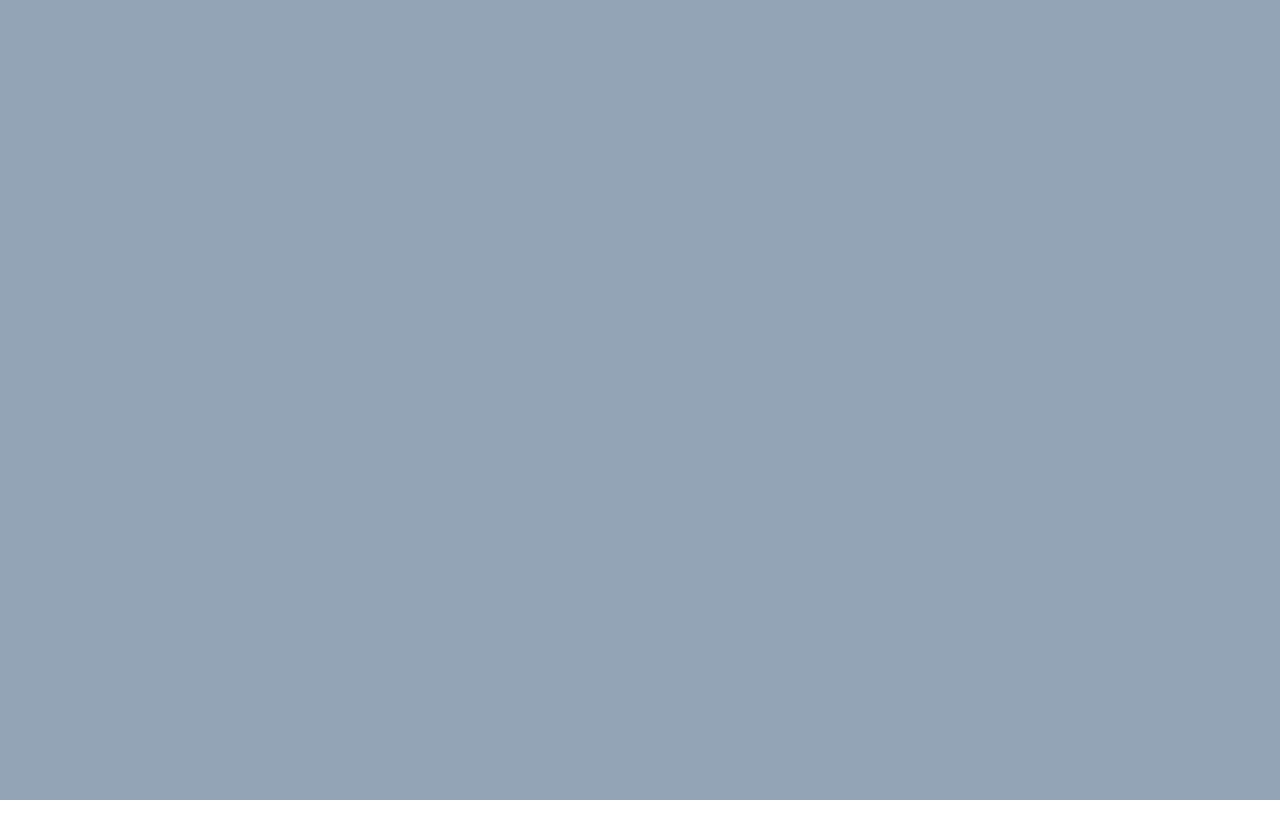
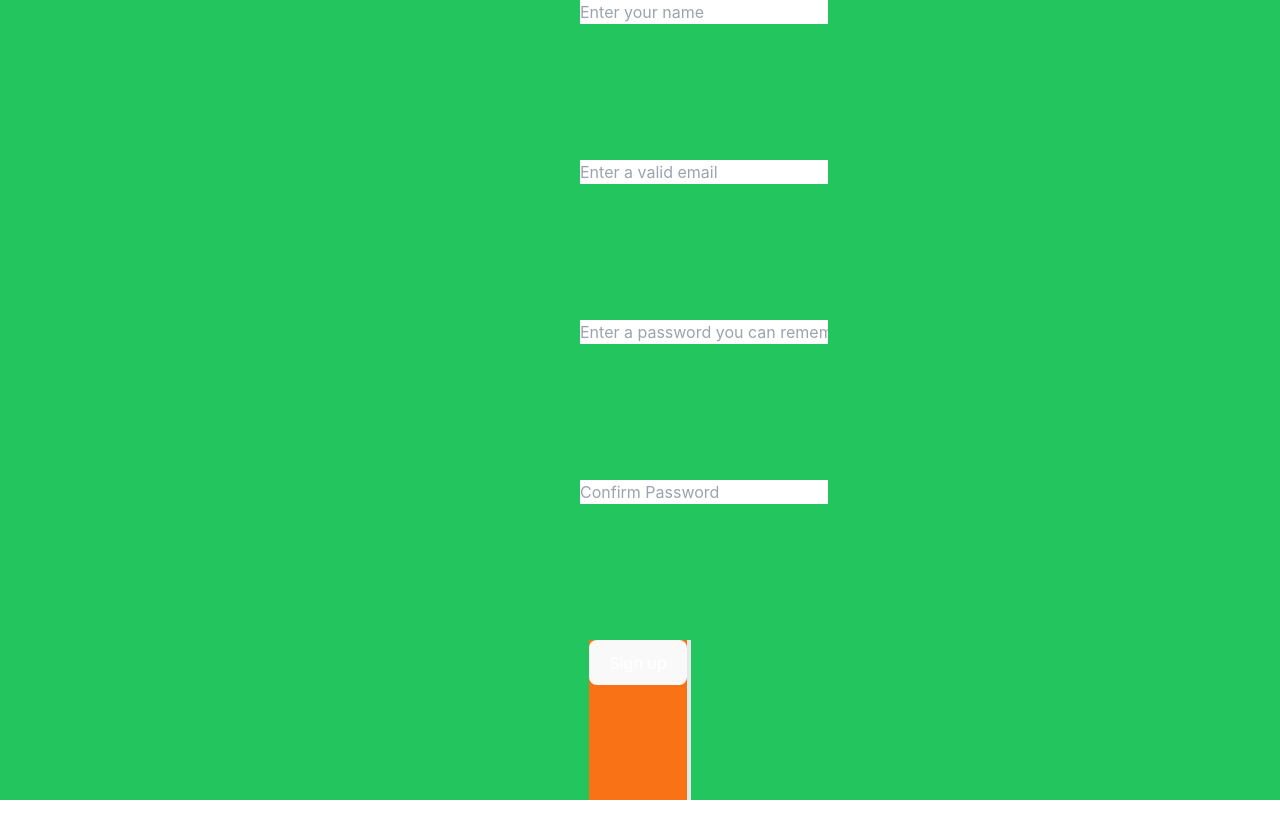
Before and after one commit to dev-sylv/FoodApp, a React (Vite) app: page /register-user in a window 1280 px wide. Before the commit the page ends 800 px from the top, so only its background shows below. Built offline with nearby package versions, Linux system fonts and the light colour scheme.

Commit message:
working on simple register ui

```diff
--- a/src/pages/Auth/Register.tsx
+++ b/src/pages/Auth/Register.tsx
@@ -1,7 +1,46 @@
 import React from "react";
+import { NavLink } from "react-router-dom";
 
 const Register = () => {
-  return <div className="w-full h-screen bg-slate-400"></div>;
+  return (
+    <div className="w-full h-screen bg-green-500 flex justify-center items-center">
+      <div className="pd-40 flex flex-col justify-center items-center w-54 ">
+        <h4>Sign Up</h4>
+
+        <div className="w-300 bg-transparent h-40 pl-32 border-spacing-x-4 text-white">
+          <input type="text" placeholder="Enter your name" />
+        </div>
+
+        <div className="w-300 bg-transparent h-40 pl-32 border-spacing-x-4 text-white">
+          <input type="email" placeholder="Enter a valid email" />
+        </div>
+
+        <div className="w-300 bg-transparent h-40 pl-32 border-spacing-x-4 text-white">
+          <input
+            type="password"
+            placeholder="Enter a password you can remember"
+          />
+        </div>
+
+        <div className="w-300 bg-transparent h-40 pl-32 border-spacing-x-4 text-white">
+          <input type="password" placeholder="Confirm Password" />
+        </div>
+
+        <div className="bg-orange-500 border-spacing-0 w-320 border-r-4 h-40 text-white font-bold">
+          <button>Sign up</button>
+        </div>
+
+        <div className="flex justify-center items-center">
+          <p className="text-white font-semibold mr-9">
+            Already have an account?
+          </p>
+          <NavLink to="/login-user">
+            <b className="text-white cursor-pointer">Log in here</b>
+          </NavLink>
+        </div>
+      </div>
+    </div>
+  );
 };
 
 export default Register;
```
